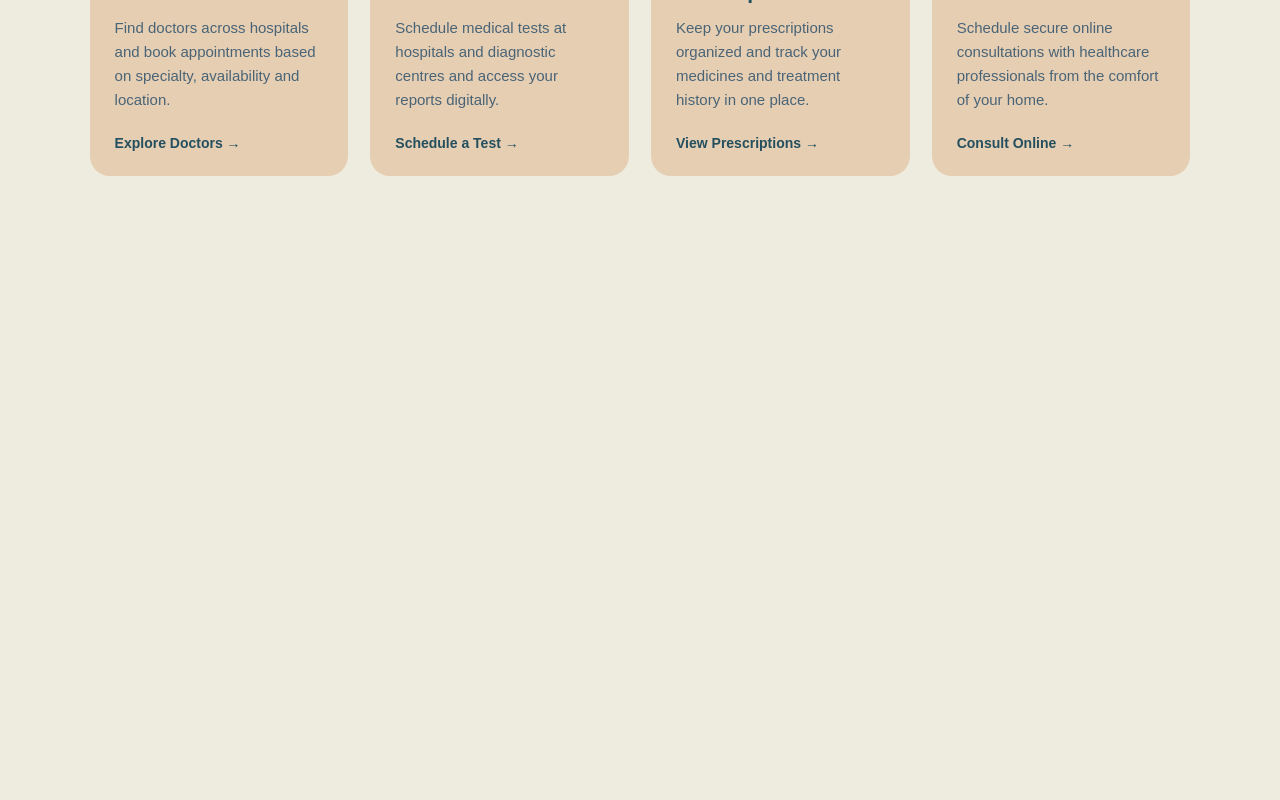
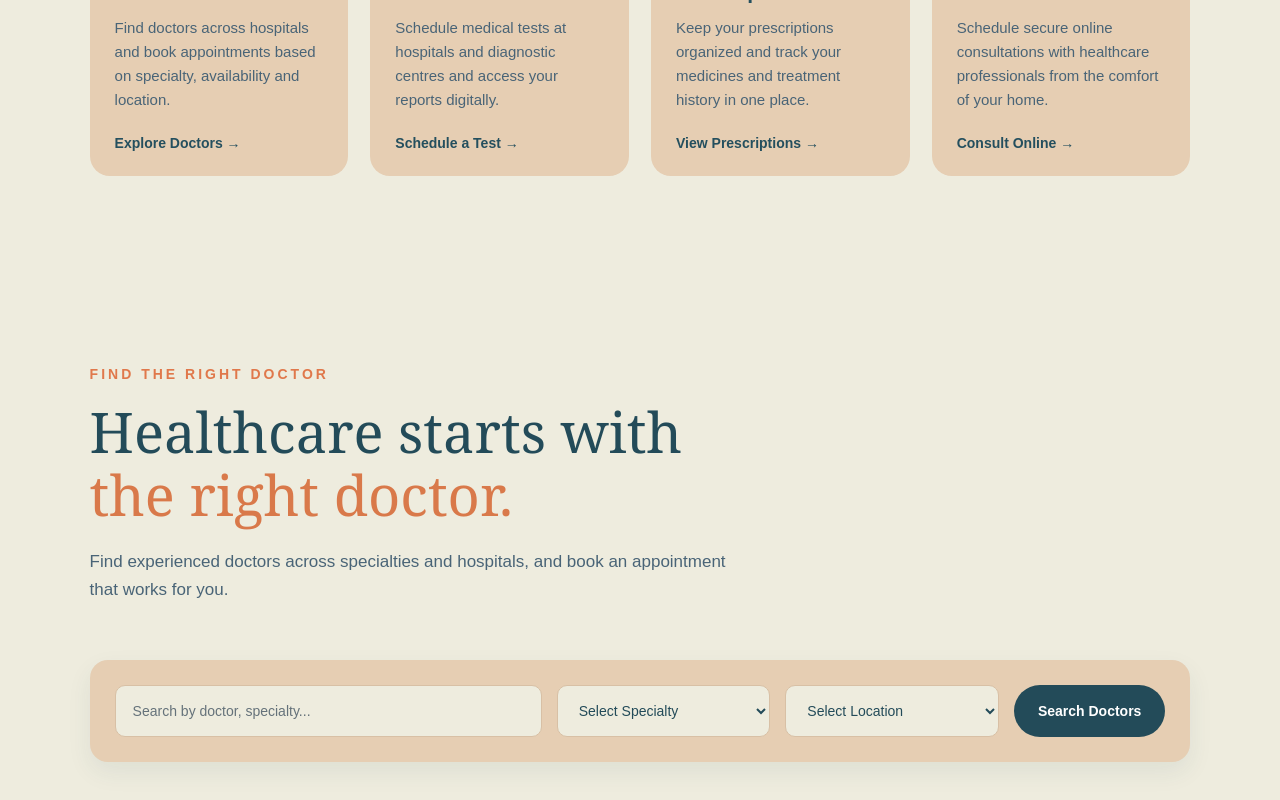
Before and after one commit to Apoorv1801/MedConnect, a React (Vite) app in the folder FrontEnd/: page / in a window 1280 px wide. Shown: the part 1461-2261 px from the top of the page. Before the commit the page ends 1737 px from the top, so only its background shows below. Built offline with nearby package versions, Linux system fonts and the light colour scheme.

Commit message:
Find doctor page

```diff
--- a/FrontEnd/src/App.jsx
+++ b/FrontEnd/src/App.jsx
@@ -1,6 +1,7 @@
 import Navbar from "./components/NavBar";
 import Home from "./pages/Home";
 import Features from "./pages/Features";
+import FindDoctor from "./pages/FindDoctor";
 
 function App() {
   return (
@@ -8,6 +9,7 @@ function App() {
       <Navbar />
       <Home />
       <Features />
+      <FindDoctor />
     </>
   );
 }
--- a/FrontEnd/src/index.css
+++ b/FrontEnd/src/index.css
@@ -320,6 +320,148 @@ button {
   color: #e0784b;
 }
 
+/* FIND DOCTOR PAGE */
+
+.find-doctor-page {
+  min-height: calc(100vh - 78px);
+  padding: 90px 7% 110px;
+
+  background-color: rgb(238, 236, 222);
+}
+
+
+/* HEADING */
+
+.find-doctor-heading {
+  max-width: 750px;
+}
+
+.find-doctor-heading h1 {
+  margin: 0;
+
+  font-family: Georgia, serif;
+  font-size: 56px;
+  line-height: 1.12;
+  font-weight: 500;
+
+  color: #234b59;
+}
+
+.find-doctor-heading h1 span {
+  color: #d9794a;
+}
+
+.find-doctor-heading p {
+  margin-top: 22px;
+
+  max-width: 650px;
+
+  color: #496477;
+  font-size: 17px;
+  line-height: 1.7;
+}
+
+
+/* SEARCH AREA */
+
+.doctor-search {
+  margin-top: 55px;
+
+  padding: 25px;
+
+  background-color: #e6ceb3;
+
+  border-radius: 18px;
+
+  display: grid;
+  grid-template-columns: 2fr 1fr 1fr auto;
+
+  gap: 15px;
+
+  box-shadow: 0 10px 25px rgba(36, 79, 94, 0.08);
+}
+
+
+/* INPUTS */
+
+.doctor-search input,
+.doctor-search select {
+  height: 52px;
+
+  padding: 0 17px;
+
+  border: 1px solid #d8c0a5;
+  border-radius: 10px;
+
+  background-color: rgb(238, 236, 222);
+
+  color: #234b59;
+
+  font-family: inherit;
+  font-size: 14px;
+
+  outline: none;
+}
+
+.doctor-search input::placeholder {
+  color: #65727a;
+}
+
+.doctor-search input:focus,
+.doctor-search select:focus {
+  border-color: #234b59;
+}
+
+
+/* SEARCH BUTTON */
+
+.doctor-search button {
+  height: 52px;
+
+  padding: 0 24px;
+
+  border: none;
+  border-radius: 26px;
+
+  background-color: #234b59;
+  color: white;
+
+  font-size: 14px;
+  font-weight: 600;
+
+  cursor: pointer;
+
+  transition: 0.2s ease;
+}
+
+.doctor-search button:hover {
+  background-color: #d9794a;
+}
+
+
+/* MOBILE */
+
+@media (max-width: 900px) {
+
+  .find-doctor-page {
+    padding: 70px 7%;
+  }
+
+  .find-doctor-heading h1 {
+    font-size: 45px;
+  }
+
+  .doctor-search {
+    grid-template-columns: 1fr;
+  }
+
+  .doctor-search input,
+  .doctor-search select,
+  .doctor-search button {
+    width: 100%;
+  }
+}
+
 /* MOBILE */
 
 @media (max-width: 900px) {
--- /dev/null
+++ b/FrontEnd/src/pages/FindDoctor.jsx
@@ -0,0 +1,56 @@
+function FindDoctor() {
+    return (
+        <section className="find-doctor-page">
+
+            <div className="find-doctor-heading">
+                <div className="section-label">
+                    FIND THE RIGHT DOCTOR
+                </div>
+
+                <h1>
+                    Healthcare starts with
+                    <br />
+                    <span>the right doctor.</span>
+                </h1>
+
+                <p>
+                    Find experienced doctors across specialties and hospitals,
+                    and book an appointment that works for you.
+                </p>
+            </div>
+
+            <div className="doctor-search">
+
+                <input
+                    type="text"
+                    placeholder="Search by doctor, specialty..."
+                />
+
+                <select>
+                    <option value="">Select Specialty</option>
+                    <option>General Physician</option>
+                    <option>Cardiologist</option>
+                    <option>Dermatologist</option>
+                    <option>Neurologist</option>
+                    <option>Pediatrician</option>
+                </select>
+
+                <select>
+                    <option value="">Select Location</option>
+                    <option>Delhi</option>
+                    <option>Mumbai</option>
+                    <option>Bangalore</option>
+                    <option>Chennai</option>
+                </select>
+
+                <button>
+                    Search Doctors
+                </button>
+
+            </div>
+
+        </section>
+    );
+}
+
+export default FindDoctor;
```
